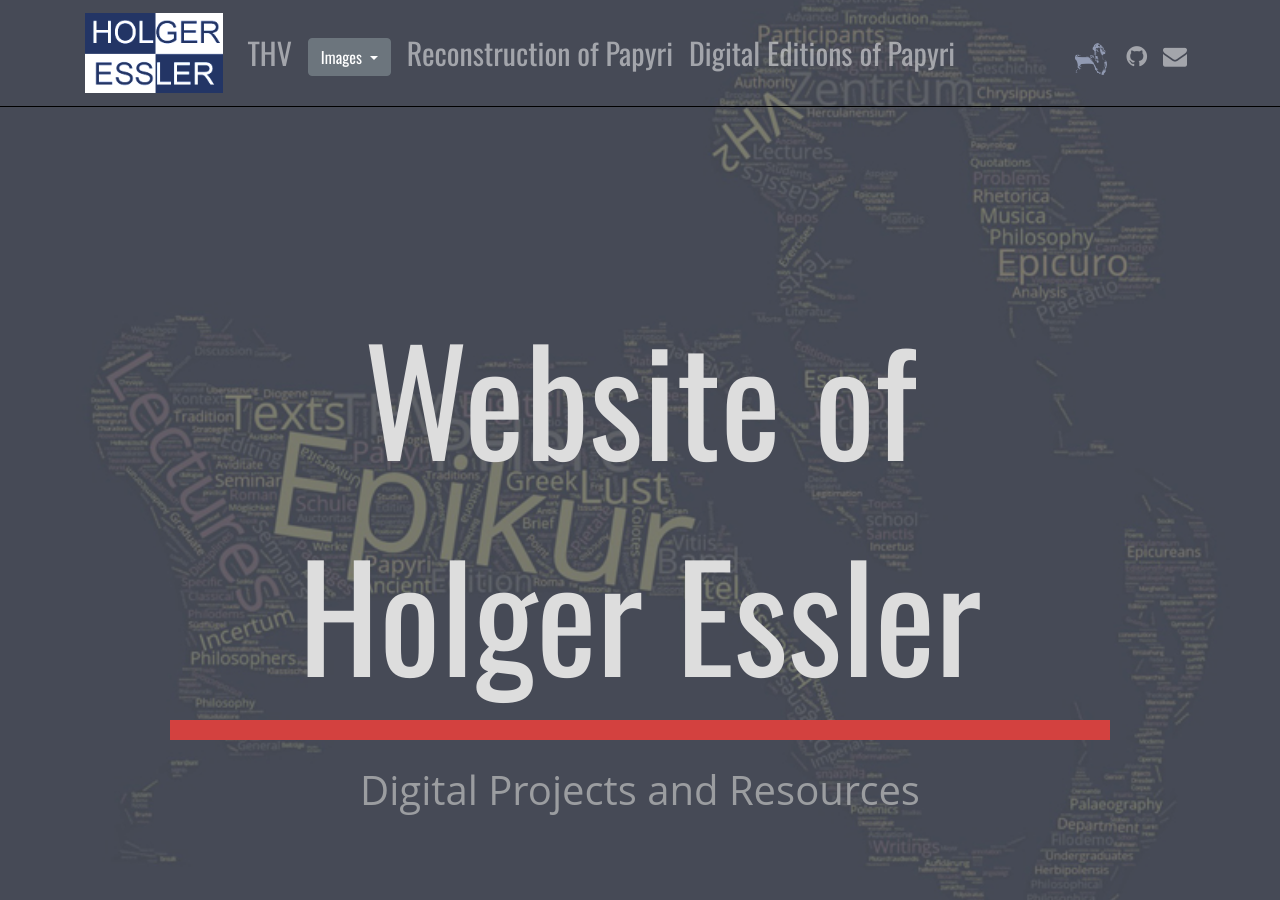
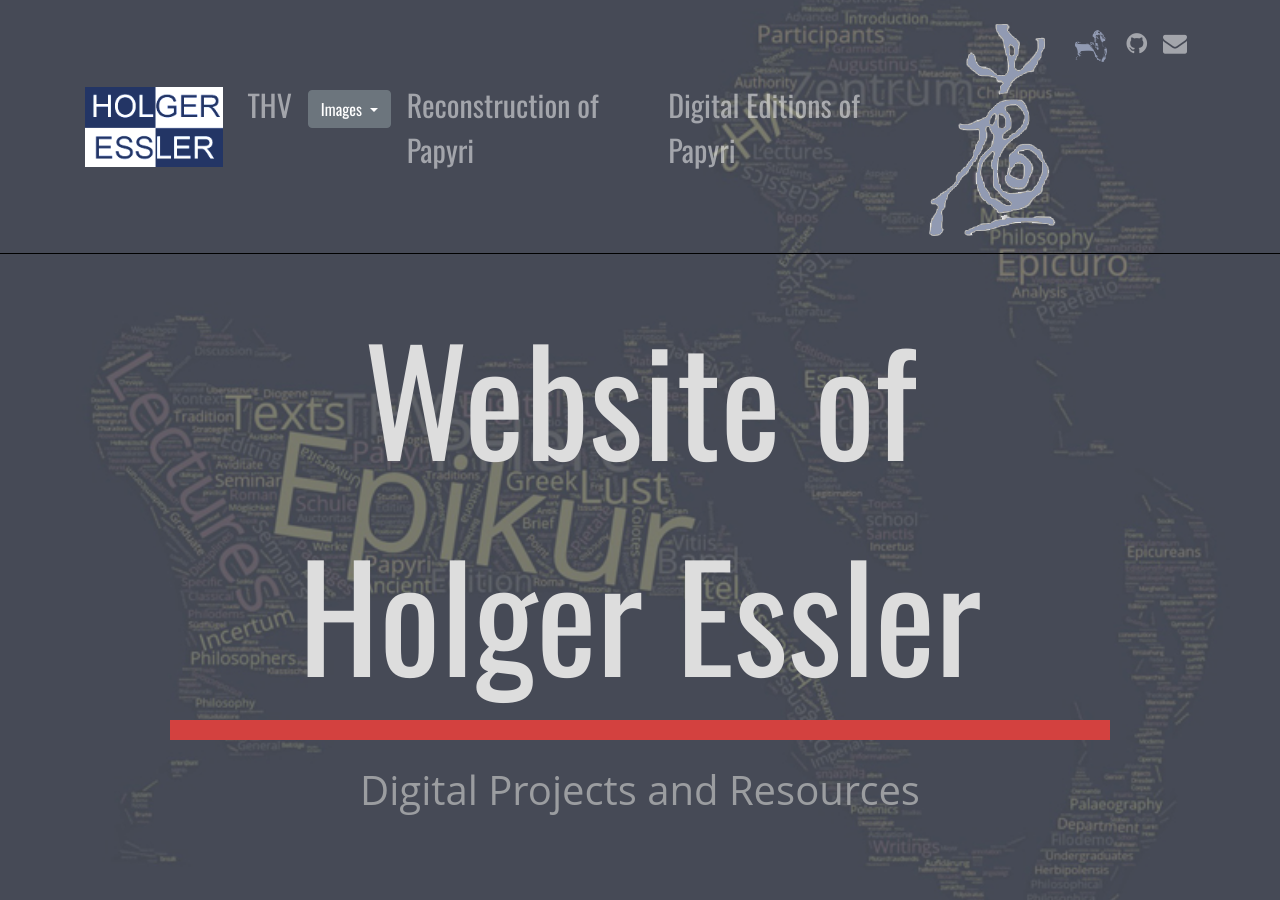
Before and after one commit to HolgerEssler/HolgerEssler.github.io, a Jekyll site: the page built from index.html, in a window 1280 px wide and 900 px high. Built offline with Jekyll 4.4.1, drawn with Linux system fonts in a browser that asks for light colours; nearby versions of some CDN libraries.

Commit message:
Add CISPE logo

```diff
--- a/_includes/navbar.html
+++ b/_includes/navbar.html
@@ -34,6 +34,9 @@
 
             <ul class="navbar-nav">
               <li class="nav-item">
+                <a class="nav-link" target="_blank" href="https://cispe.org/"><span style="padding-right:3px; padding-top: 3px; display:inline-block;"><img class="manImg" src="images/CISPE_logo_small.png" alt="CISPE"></img></span></a>
+              </li>
+              <li class="nav-item">
                 <a class="nav-link" target="_blank" href="https://epikur-wuerzburg.de"><span style="padding-right:3px; padding-top: 3px; display:inline-block;"><img class="manImg" src="images/cropped-logo_sq-32x32_inv.png" alt="WÜ-EZ"></img></span></a>
               </li>
               <li class="nav-item">
```
Also changed, not shown: images/CISPE_logo.png (added), images/CISPE_logo_small.png (added).
